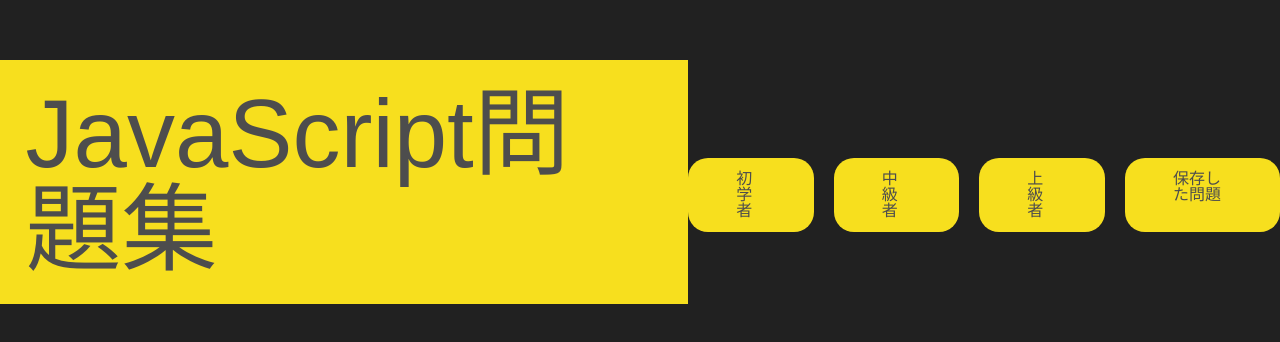
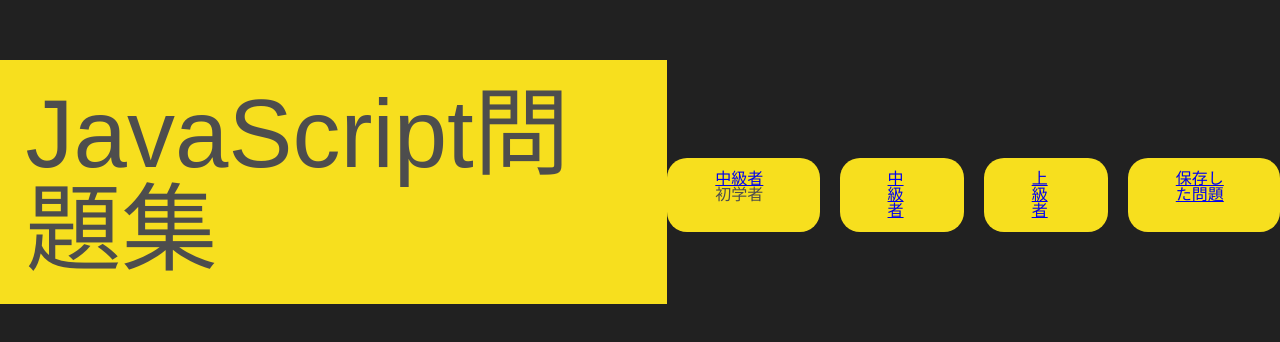
Before and after one commit to pottskun/02_workbook, a website: page high.html in a window 1280 px wide. Shown: the part 218-560 px from the top of the page. Drawn offline with Linux system fonts and the light colour scheme.

Commit message:
ナビゲーションのリンクの設定

```diff
--- a/high.html
+++ b/high.html
@@ -16,10 +16,10 @@
     <nav class="p-header__nav">
       <!-- ↓idつける必要はある？ -->
       <ul class="p-globalNav">
-        <li class="p-globalNav__item color round">初学者</li>
-        <li class="p-globalNav__item color round">中級者</li>
-        <li class="p-globalNav__item color round">上級者</li>
-        <li class="p-globalNav__item color round">保存した問題</li>
+        <li class="p-globalNav__item color round"><a href="./index.html">中級者</a>初学者</li>
+        <li class="p-globalNav__item color round"><a href="./middle.html">中級者</a></li>
+        <li class="p-globalNav__item color round"><a href="./middle.html">上級者</a></li>
+        <li class="p-globalNav__item color round"><a href="./middle.html">保存した問題</a></li>
       </ul>
     </nav>
   </header>
@@ -29,4 +29,5 @@
     </ol>
   </main>
 </body>
+
 </html>
```
Also changed, not shown: index.html (+4 -4 lines), middle.html (+5 -4 lines), stored.html (+5 -4 lines).
